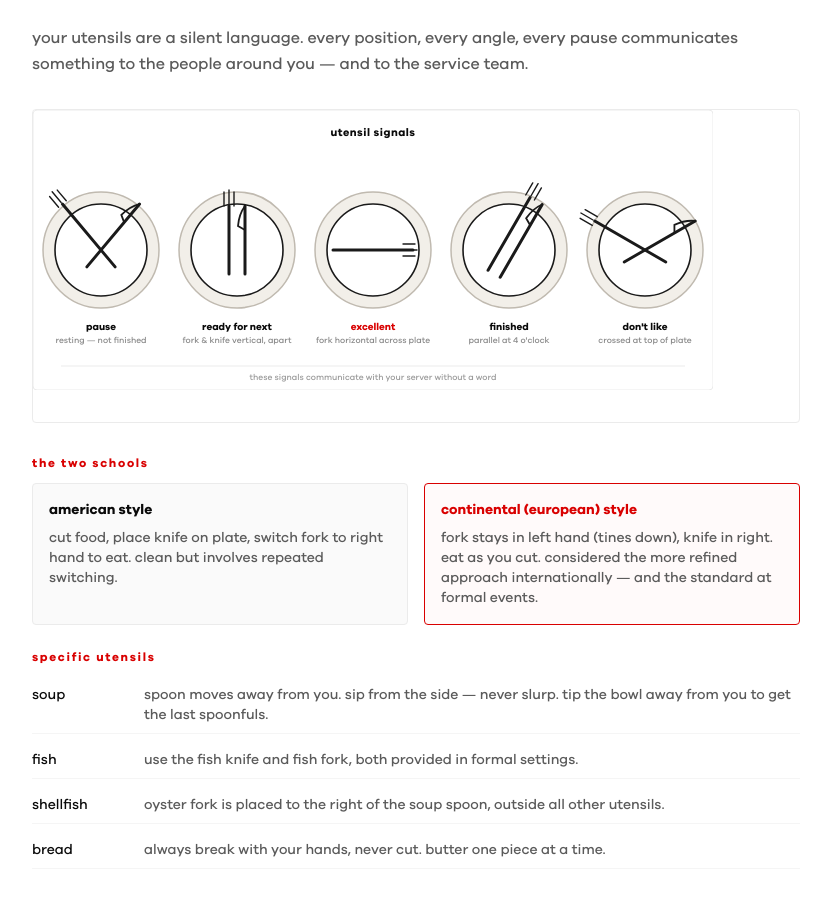
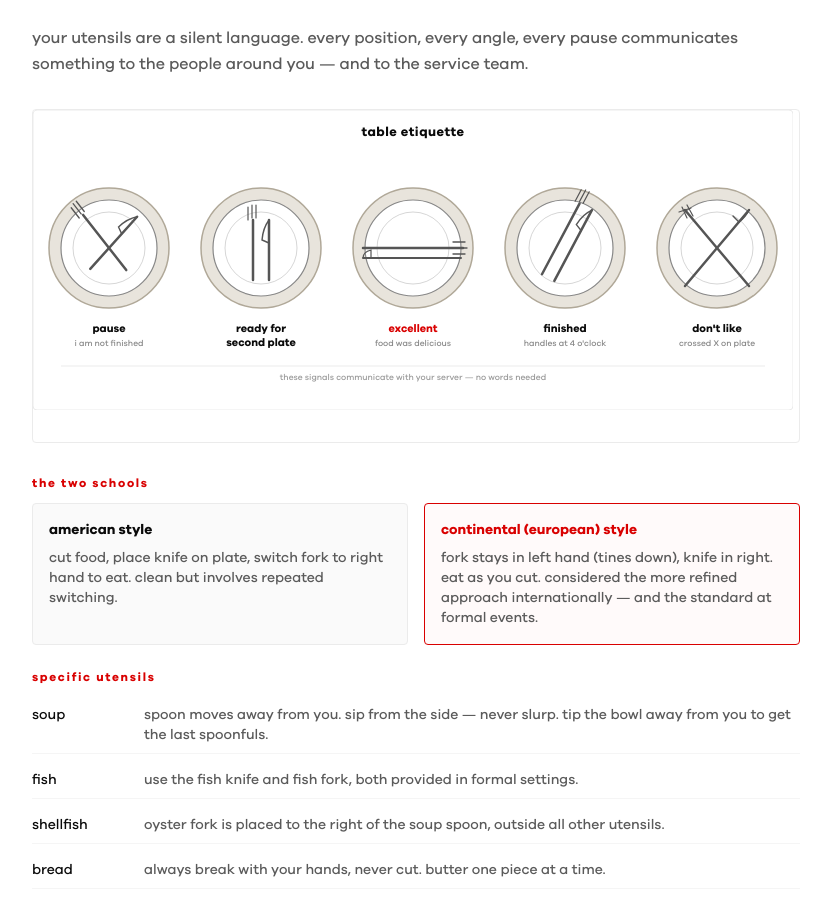
Before and after one commit to mrkoolbot/kool-app, a Next.js app: page /etiquette in a window 1280 px wide. Shown: the part 10482-11389 px from the top of the page, without its empty margins (264-1095 px from the left). Built offline with nearby package versions, Linux system fonts and the light colour scheme.

Commit message:
feat: rebuild ch09 utensil signals to match reference exactly

```diff
--- a/app/(dashboard)/etiquette/page.tsx
+++ b/app/(dashboard)/etiquette/page.tsx
@@ -490,95 +490,92 @@ function TableSettingDiagram() {
 // ─── utensils diagram (ch09) ─────────────────────────────────────────────────
 
 function UtensilsDiagram() {
+  const plate = (cx: number, cy: number) => (
+    <g>
+      <circle cx={cx} cy={cy} r={60} fill="#E8E4DC" stroke="#B0A898" strokeWidth="1.5"/>
+      <circle cx={cx} cy={cy} r={48} fill="white" stroke="#888" strokeWidth="1.2"/>
+      <circle cx={cx} cy={cy} r={36} fill="none" stroke="#BBB" strokeWidth="0.6"/>
+    </g>
+  );
+  const sc = "#555";
   return (
     <div className="mb-8">
-      <svg viewBox="0 0 680 280" width="100%" style={{ display: "block", maxWidth: 680 }} role="img" aria-label="table etiquette utensil signals">
-        <rect width="680" height="280" fill="white" rx="4" stroke="#EBEBEB" strokeWidth="1"/>
-        <text x="340" y="26" textAnchor="middle" fontSize="11" fontWeight="700" fill="#0A0A0A" letterSpacing="0.5">utensil signals</text>
-
-        {/* helper: plate at cx,cy r=70 */}
-
-        {/* ══ 1. PAUSE ══ cx=68 */}
-        <circle cx="68" cy="140" r="58" fill="#F2EFE9" stroke="#C0BAB0" strokeWidth="1.5"/>
-        <circle cx="68" cy="140" r="46" fill="white" stroke="#1A1A1A" strokeWidth="1.6"/>
-        {/* fork ~8 o'clock, tines up-left inside plate */}
-        <g transform="rotate(-40 68 140)">
-          <line x1="68" y1="80" x2="68" y2="162" stroke="#1A1A1A" strokeWidth="3" strokeLinecap="round"/>
-          <line x1="63" y1="80" x2="63" y2="66" stroke="#1A1A1A" strokeWidth="1.4" strokeLinecap="round"/>
-          <line x1="68" y1="78" x2="68" y2="64" stroke="#1A1A1A" strokeWidth="1.4" strokeLinecap="round"/>
-          <line x1="73" y1="80" x2="73" y2="66" stroke="#1A1A1A" strokeWidth="1.4" strokeLinecap="round"/>
+      <svg viewBox="0 0 760 300" width="100%" style={{ display: "block", maxWidth: 760 }} role="img" aria-label="table etiquette utensil signals">
+        <rect width="760" height="300" fill="white" rx="4" stroke="#EBEBEB" strokeWidth="1"/>
+        <text x="380" y="26" textAnchor="middle" fontSize="13" fontWeight="700" fill="#0A0A0A" letterSpacing="0.5">table etiquette</text>
+
+        {/* 5 plates evenly spaced: cx = 76, 228, 380, 532, 684 */}
+
+        {/* ══ 1. PAUSE — fork ~8 o'clock, knife ~4 o'clock, tips inside plate ══ */}
+        {plate(76, 138)}
+        <g transform="rotate(-38 76 138)">
+          <line x1="76" y1="96" x2="76" y2="166" stroke={sc} strokeWidth="2.5" strokeLinecap="round"/>
+          <line x1="71" y1="96" x2="71" y2="83" stroke={sc} strokeWidth="1.3" strokeLinecap="round"/>
+          <line x1="75" y1="94" x2="75" y2="81" stroke={sc} strokeWidth="1.3" strokeLinecap="round"/>
+          <line x1="79" y1="94" x2="79" y2="81" stroke={sc} strokeWidth="1.3" strokeLinecap="round"/>
         </g>
-        {/* knife ~4 o'clock, blade faces plate center */}
-        <g transform="rotate(40 68 140)">
-          <line x1="68" y1="80" x2="68" y2="162" stroke="#1A1A1A" strokeWidth="3" strokeLinecap="round"/>
-          <path d="M68 80 Q62 88 61 100 L68 104" stroke="#1A1A1A" strokeWidth="1.8" fill="none" strokeLinecap="round"/>
+        <g transform="rotate(42 76 138)">
+          <line x1="76" y1="96" x2="76" y2="166" stroke={sc} strokeWidth="2.5" strokeLinecap="round"/>
+          <path d="M76 96 Q70 104 69 116 L76 119" stroke={sc} strokeWidth="1.4" fill="none" strokeLinecap="round"/>
         </g>
-        <text x="68" y="220" textAnchor="middle" fontSize="10" fontWeight="700" fill="#0A0A0A">pause</text>
-        <text x="68" y="233" textAnchor="middle" fontSize="8.5" fill="#888" fontStyle="italic">resting — not finished</text>
-
-        {/* ══ 2. READY FOR SECOND PLATE ══ cx=204 */}
-        <circle cx="204" cy="140" r="58" fill="#F2EFE9" stroke="#C0BAB0" strokeWidth="1.5"/>
-        <circle cx="204" cy="140" r="46" fill="white" stroke="#1A1A1A" strokeWidth="1.6"/>
-        {/* fork vertical left of center */}
-        <line x1="196" y1="164" x2="196" y2="96" stroke="#1A1A1A" strokeWidth="3" strokeLinecap="round"/>
-        <line x1="191" y1="96" x2="191" y2="82" stroke="#1A1A1A" strokeWidth="1.4" strokeLinecap="round"/>
-        <line x1="196" y1="94" x2="196" y2="80" stroke="#1A1A1A" strokeWidth="1.4" strokeLinecap="round"/>
-        <line x1="201" y1="96" x2="201" y2="82" stroke="#1A1A1A" strokeWidth="1.4" strokeLinecap="round"/>
-        {/* knife vertical right of center, blade left */}
-        <line x1="212" y1="164" x2="212" y2="96" stroke="#1A1A1A" strokeWidth="3" strokeLinecap="round"/>
-        <path d="M212 96 Q206 104 205 116 L212 120" stroke="#1A1A1A" strokeWidth="1.8" fill="none" strokeLinecap="round"/>
-        <text x="204" y="220" textAnchor="middle" fontSize="10" fontWeight="700" fill="#0A0A0A">ready for next</text>
-        <text x="204" y="233" textAnchor="middle" fontSize="8.5" fill="#888" fontStyle="italic">fork &amp; knife vertical, apart</text>
-
-        {/* ══ 3. EXCELLENT ══ cx=340 */}
-        <circle cx="340" cy="140" r="58" fill="#F2EFE9" stroke="#C0BAB0" strokeWidth="1.5"/>
-        <circle cx="340" cy="140" r="46" fill="white" stroke="#1A1A1A" strokeWidth="1.6"/>
-        {/* fork horizontal, tines right */}
-        <line x1="300" y1="140" x2="380" y2="140" stroke="#1A1A1A" strokeWidth="3" strokeLinecap="round"/>
-        <line x1="370" y1="134" x2="382" y2="134" stroke="#1A1A1A" strokeWidth="1.4" strokeLinecap="round"/>
-        <line x1="370" y1="140" x2="384" y2="140" stroke="#1A1A1A" strokeWidth="1.4" strokeLinecap="round"/>
-        <line x1="370" y1="146" x2="382" y2="146" stroke="#1A1A1A" strokeWidth="1.4" strokeLinecap="round"/>
-        <text x="340" y="220" textAnchor="middle" fontSize="10" fontWeight="700" fill="#D90000">excellent</text>
-        <text x="340" y="233" textAnchor="middle" fontSize="8.5" fill="#888" fontStyle="italic">fork horizontal across plate</text>
-
-        {/* ══ 4. FINISHED ══ cx=476 */}
-        <circle cx="476" cy="140" r="58" fill="#F2EFE9" stroke="#C0BAB0" strokeWidth="1.5"/>
-        <circle cx="476" cy="140" r="46" fill="white" stroke="#1A1A1A" strokeWidth="1.6"/>
-        {/* fork + knife parallel, ~4 o'clock (tilted right ~30°) */}
-        <g transform="rotate(30 476 140)">
-          {/* fork */}
-          <line x1="468" y1="84" x2="468" y2="168" stroke="#1A1A1A" strokeWidth="3" strokeLinecap="round"/>
-          <line x1="463" y1="84" x2="463" y2="70" stroke="#1A1A1A" strokeWidth="1.4" strokeLinecap="round"/>
-          <line x1="468" y1="82" x2="468" y2="68" stroke="#1A1A1A" strokeWidth="1.4" strokeLinecap="round"/>
-          <line x1="473" y1="84" x2="473" y2="70" stroke="#1A1A1A" strokeWidth="1.4" strokeLinecap="round"/>
-          {/* knife — blade faces fork (left) */}
-          <line x1="482" y1="84" x2="482" y2="168" stroke="#1A1A1A" strokeWidth="3" strokeLinecap="round"/>
-          <path d="M482 84 Q476 92 475 104 L482 108" stroke="#1A1A1A" strokeWidth="1.8" fill="none" strokeLinecap="round"/>
+        <text x="76" y="222" textAnchor="middle" fontSize="11" fontWeight="700" fill="#0A0A0A">pause</text>
+        <text x="76" y="236" textAnchor="middle" fontSize="8.5" fill="#888">i am not finished</text>
+
+        {/* ══ 2. READY FOR SECOND PLATE — both vertical, side by side ══ */}
+        {plate(228, 138)}
+        {/* fork left, tines up */}
+        <line x1="220" y1="170" x2="220" y2="110" stroke={sc} strokeWidth="2.5" strokeLinecap="round"/>
+        <line x1="215" y1="110" x2="215" y2="97" stroke={sc} strokeWidth="1.2" strokeLinecap="round"/>
+        <line x1="219" y1="108" x2="219" y2="95" stroke={sc} strokeWidth="1.2" strokeLinecap="round"/>
+        <line x1="223" y1="108" x2="223" y2="95" stroke={sc} strokeWidth="1.2" strokeLinecap="round"/>
+        {/* knife right, blade faces fork */}
+        <line x1="236" y1="170" x2="236" y2="110" stroke={sc} strokeWidth="2.5" strokeLinecap="round"/>
+        <path d="M236 110 Q230 118 229 130 L236 133" stroke={sc} strokeWidth="1.4" fill="none" strokeLinecap="round"/>
+        <text x="228" y="222" textAnchor="middle" fontSize="11" fontWeight="700" fill="#0A0A0A">ready for</text>
+        <text x="228" y="236" textAnchor="middle" fontSize="11" fontWeight="700" fill="#0A0A0A">second plate</text>
+
+        {/* ══ 3. EXCELLENT — fork horizontal across plate ══ */}
+        {plate(380, 138)}
+        <line x1="330" y1="138" x2="430" y2="138" stroke={sc} strokeWidth="2.5" strokeLinecap="round"/>
+        {/* tines right */}
+        <line x1="420" y1="132" x2="432" y2="132" stroke={sc} strokeWidth="1.3" strokeLinecap="round"/>
+        <line x1="420" y1="138" x2="434" y2="138" stroke={sc} strokeWidth="1.3" strokeLinecap="round"/>
+        <line x1="420" y1="144" x2="432" y2="144" stroke={sc} strokeWidth="1.3" strokeLinecap="round"/>
+        {/* knife below fork, also horizontal */}
+        <line x1="330" y1="148" x2="428" y2="148" stroke={sc} strokeWidth="2" strokeLinecap="round"/>
+        <path d="M330 148 Q330 142 338 140 L338 148" stroke={sc} strokeWidth="1.2" fill="none"/>
+        <text x="380" y="222" textAnchor="middle" fontSize="11" fontWeight="700" fill="#D90000">excellent</text>
+        <text x="380" y="236" textAnchor="middle" fontSize="8.5" fill="#888">food was delicious</text>
+
+        {/* ══ 4. FINISHED — fork & knife parallel at ~4 o'clock ══ */}
+        {plate(532, 138)}
+        <g transform="rotate(28 532 138)">
+          <line x1="524" y1="92" x2="524" y2="172" stroke={sc} strokeWidth="2.5" strokeLinecap="round"/>
+          <line x1="519" y1="92" x2="519" y2="79" stroke={sc} strokeWidth="1.2" strokeLinecap="round"/>
+          <line x1="523" y1="90" x2="523" y2="77" stroke={sc} strokeWidth="1.2" strokeLinecap="round"/>
+          <line x1="527" y1="90" x2="527" y2="77" stroke={sc} strokeWidth="1.2" strokeLinecap="round"/>
+          <line x1="538" y1="92" x2="538" y2="172" stroke={sc} strokeWidth="2.5" strokeLinecap="round"/>
+          <path d="M538 92 Q532 100 531 112 L538 115" stroke={sc} strokeWidth="1.4" fill="none" strokeLinecap="round"/>
         </g>
-        <text x="476" y="220" textAnchor="middle" fontSize="10" fontWeight="700" fill="#0A0A0A">finished</text>
-        <text x="476" y="233" textAnchor="middle" fontSize="8.5" fill="#888" fontStyle="italic">parallel at 4 o&apos;clock</text>
-
-        {/* ══ 5. DON'T LIKE ══ cx=612 */}
-        <circle cx="612" cy="140" r="58" fill="#F2EFE9" stroke="#C0BAB0" strokeWidth="1.5"/>
-        <circle cx="612" cy="140" r="46" fill="white" stroke="#1A1A1A" strokeWidth="1.6"/>
-        {/* fork ~10 o'clock */}
-        <g transform="rotate(-60 612 140)">
-          <line x1="612" y1="82" x2="612" y2="164" stroke="#1A1A1A" strokeWidth="3" strokeLinecap="round"/>
-          <line x1="607" y1="82" x2="607" y2="68" stroke="#1A1A1A" strokeWidth="1.4" strokeLinecap="round"/>
-          <line x1="612" y1="80" x2="612" y2="66" stroke="#1A1A1A" strokeWidth="1.4" strokeLinecap="round"/>
-          <line x1="617" y1="82" x2="617" y2="68" stroke="#1A1A1A" strokeWidth="1.4" strokeLinecap="round"/>
-        </g>
-        {/* knife ~2 o'clock */}
-        <g transform="rotate(60 612 140)">
-          <line x1="612" y1="82" x2="612" y2="164" stroke="#1A1A1A" strokeWidth="3" strokeLinecap="round"/>
-          <path d="M612 82 Q606 90 605 102 L612 106" stroke="#1A1A1A" strokeWidth="1.8" fill="none" strokeLinecap="round"/>
-        </g>
-        <text x="612" y="220" textAnchor="middle" fontSize="10" fontWeight="700" fill="#0A0A0A">don&apos;t like</text>
-        <text x="612" y="233" textAnchor="middle" fontSize="8.5" fill="#888" fontStyle="italic">crossed at top of plate</text>
+        <text x="532" y="222" textAnchor="middle" fontSize="11" fontWeight="700" fill="#0A0A0A">finished</text>
+        <text x="532" y="236" textAnchor="middle" fontSize="8.5" fill="#888">handles at 4 o&apos;clock</text>
+
+        {/* ══ 5. DON'T LIKE — fork & knife crossed in X ══ */}
+        {plate(684, 138)}
+        {/* fork: top-left to bottom-right */}
+        <line x1="652" y1="100" x2="716" y2="176" stroke={sc} strokeWidth="2.5" strokeLinecap="round"/>
+        <line x1="646" y1="102" x2="658" y2="98" stroke={sc} strokeWidth="1.2" strokeLinecap="round"/>
+        <line x1="649" y1="97" x2="654" y2="108" stroke={sc} strokeWidth="1.2" strokeLinecap="round"/>
+        <line x1="654" y1="95" x2="660" y2="106" stroke={sc} strokeWidth="1.2" strokeLinecap="round"/>
+        {/* knife: top-right to bottom-left, blade faces in */}
+        <line x1="716" y1="100" x2="652" y2="176" stroke={sc} strokeWidth="2.5" strokeLinecap="round"/>
+        <path d="M716 100 Q712 108 706 112 L700 106" stroke={sc} strokeWidth="1.4" fill="none" strokeLinecap="round"/>
+        <text x="684" y="222" textAnchor="middle" fontSize="11" fontWeight="700" fill="#0A0A0A">don&apos;t like</text>
+        <text x="684" y="236" textAnchor="middle" fontSize="8.5" fill="#888">crossed X on plate</text>
 
         {/* footer */}
-        <line x1="28" y1="256" x2="652" y2="256" stroke="#EBEBEB" strokeWidth="1"/>
-        <text x="340" y="270" textAnchor="middle" fontSize="8.5" fill="#999" fontStyle="italic">these signals communicate with your server without a word</text>
+        <line x1="28" y1="256" x2="732" y2="256" stroke="#EBEBEB" strokeWidth="1"/>
+        <text x="380" y="270" textAnchor="middle" fontSize="8.5" fill="#999" fontStyle="italic">these signals communicate with your server — no words needed</text>
       </svg>
     </div>
   );
```
